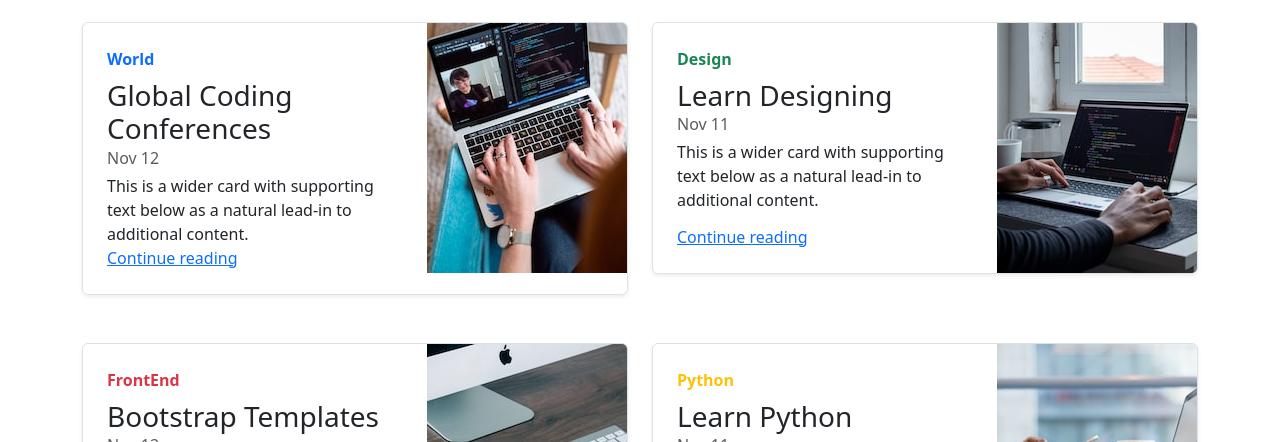
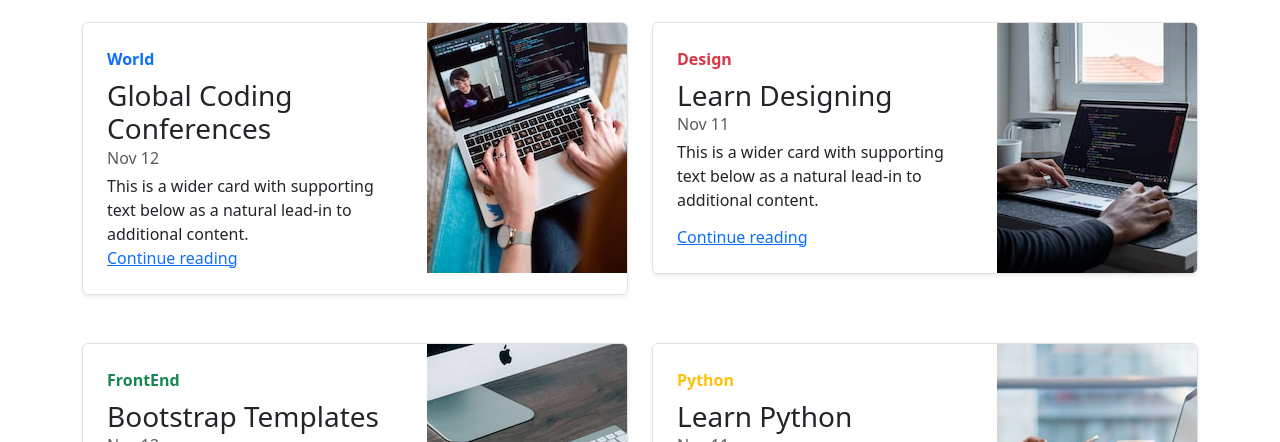
Before and after one commit to Shubhankar-Ranjan/iCoder, a plain HTML site: page index.html in a window 1280 px wide. Shown: the part 424-866 px from the top of the page. Drawn offline with nearby package versions, Linux system fonts and the light colour scheme.

Commit message:
Changed Colors

```diff
--- a/index.html
+++ b/index.html
@@ -359,7 +359,7 @@
             class="row g-0 border rounded overflow-hidden flex-md-row mb-4 shadow-sm h-md-250 position-relative"
           >
             <div class="col p-4 d-flex flex-column position-static">
-              <strong class="d-inline-block mb-2 text-success">Design</strong>
+              <strong class="d-inline-block mb-2 text-danger">Design</strong>
               <h3 class="mb-0">Learn Designing</h3>
               <div class="mb-1 text-muted">Nov 11</div>
               <p class="mb-auto">
@@ -386,7 +386,7 @@
             class="row g-0 border rounded overflow-hidden flex-md-row mb-4 shadow-sm h-md-250 position-relative"
           >
             <div class="col p-4 d-flex flex-column position-static">
-              <strong class="d-inline-block mb-2 text-danger">FrontEnd</strong>
+              <strong class="d-inline-block mb-2 text-success">FrontEnd</strong>
               <h3 class="mb-0">Bootstrap Templates</h3>
               <div class="mb-1 text-muted">Nov 12</div>
               <p class="card-text mb-auto">
```
